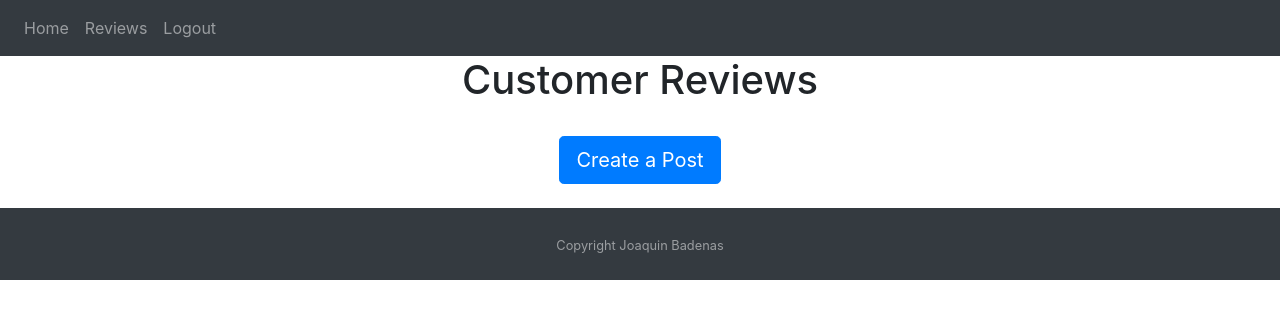
After one commit to niuqaoJ-life/jollibee-fanpage, a Flask app: page /review in a window 1280 px wide. The commit adds this page. Shown: the top 319 px of the page. Run offline with Flask 3, Linux system fonts and the light colour scheme; a user stored in the database is signed in; some libraries are stand-ins or nearby versions.

Commit message:
Changed forum page to review page

```diff
--- a/website/templates/forum.html
+++ /dev/null
@@ -1 +0,0 @@
-{% extends "posts_div.html" %} {% block title %}Forum{% endblock %}
--- a/website/templates/posts_div.html
+++ b/website/templates/posts_div.html
@@ -1,6 +1,6 @@
 {% extends "template.html" %}{% block title %}Home{% endblock %}
 {% block content %}
-<h1 align="center">{% block header %}Posts{% endblock %}</h1>
+<h1 align="center">{% block header %}Customer Reviews{% endblock %}</h1>
 <div id="posts">
     {% for post in posts %}
     <div class="card border-dark">
--- /dev/null
+++ b/website/templates/review.html
@@ -0,0 +1 @@
+{% extends "posts_div.html" %} {% block title %}Reviews{% endblock %}
--- a/website/templates/template.html
+++ b/website/templates/template.html
@@ -31,7 +31,7 @@
               <a class="nav-link" href="/home">Home</a>
             </li>
             <li class="nav-item">
-              <a class="nav-link" href="/forum">Forum</a>
+              <a class="nav-link" href="/reviews">Reviews</a>
             </li>
             <li class="nav-item">
               <a class="nav-link" href="/logout">Logout</a>
--- a/website/views.py
+++ b/website/views.py
@@ -13,12 +13,12 @@
     return render_template("home.html", user=current_user)
 
 
-# Route to view home page
-@views.route("/forum")
+# Route to view reviews page
+@views.route("/review")
 @login_required
 def forum():
     posts = Post.query.all()
-    return render_template("forum.html", user=current_user, posts=posts)
+    return render_template("review.html", user=current_user, posts=posts)
 
 
 # CREATE POST
```
